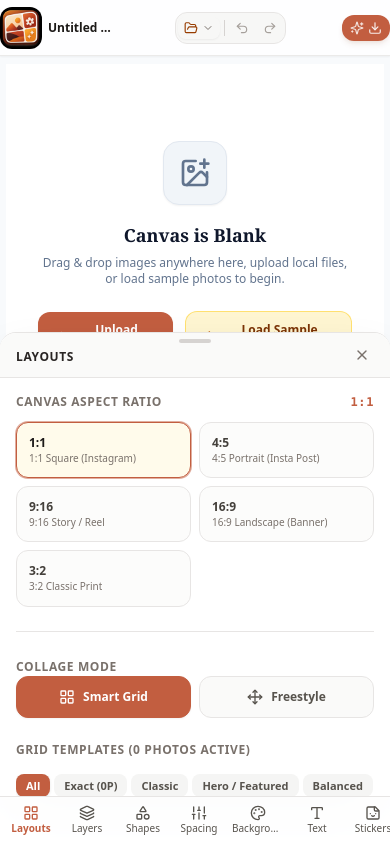
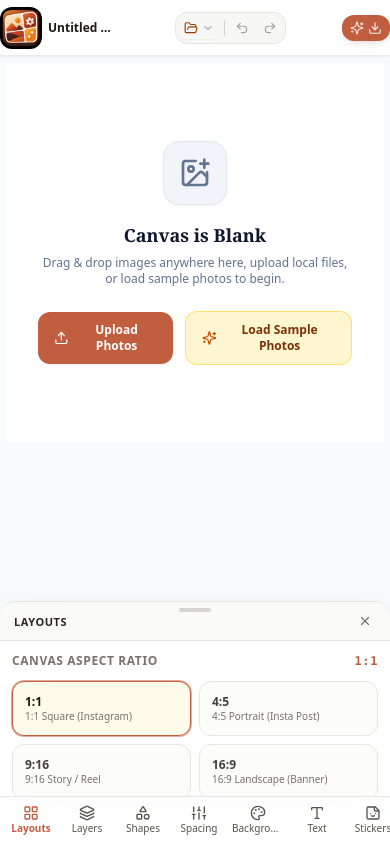
Before and after one commit to dhaneshwar266/CollageCraft, a React (Vite) app: page / in a window 390 px wide. Both pictures are taken after a click on the button "Layouts". Built offline with nearby package versions, Linux system fonts and the light colour scheme; a web font is replaced by a local one.

Commit message:
Adjust mobile drawer height and styling

```diff
--- a/src/components/layout/Sidebar.jsx
+++ b/src/components/layout/Sidebar.jsx
@@ -767,23 +767,23 @@ export default function Sidebar({
       <div className="md:hidden z-30">
         {/* Mobile Expandable Tool Sheet */}
         {isMobileOpen && (
-          <div className="fixed inset-x-0 bottom-12 max-h-[55vh] bg-white border-t border-stone-200 shadow-2xl rounded-t-2xl flex flex-col z-30 animate-in slide-in-from-bottom duration-200 pb-[env(safe-area-inset-bottom,0px)]">
+          <div className="fixed inset-x-0 bottom-12 max-h-[26vh] sm:max-h-[30vh] max-h-[195px] bg-white border-t border-stone-200 shadow-2xl rounded-t-2xl flex flex-col z-30 animate-in slide-in-from-bottom duration-200 pb-[env(safe-area-inset-bottom,0px)]">
             {/* Sheet Header */}
-            <div className="flex items-center justify-between px-4 py-2.5 border-b border-stone-200 bg-stone-50/90 rounded-t-2xl relative">
+            <div className="flex items-center justify-between px-3.5 py-2 border-b border-stone-200 bg-stone-50/90 rounded-t-2xl relative shrink-0">
               <div className="w-8 h-1 bg-stone-300 rounded-full mx-auto absolute left-1/2 -translate-x-1/2 top-1.5" />
-              <span className="text-xs font-bold text-stone-800 uppercase tracking-wider mt-1">
+              <span className="text-[11px] font-bold text-stone-800 uppercase tracking-wider mt-0.5">
                 {tabs.find((t) => t.id === activeTab)?.label || 'Tools'}
               </span>
               <button
                 onClick={() => setIsMobileOpen(false)}
                 className="p-1 rounded-lg text-stone-500 hover:text-stone-900 hover:bg-stone-200/60 transition-colors"
               >
-                <X className="w-4 h-4" />
+                <X className="w-3.5 h-3.5" />
               </button>
             </div>
 
             {/* Sheet Body */}
-            <div className="flex-1 overflow-y-auto p-4 space-y-5 text-sm">
+            <div className="flex-1 overflow-y-auto p-3 space-y-4 text-xs min-h-0">
               {renderTabContent()}
             </div>
           </div>
```
